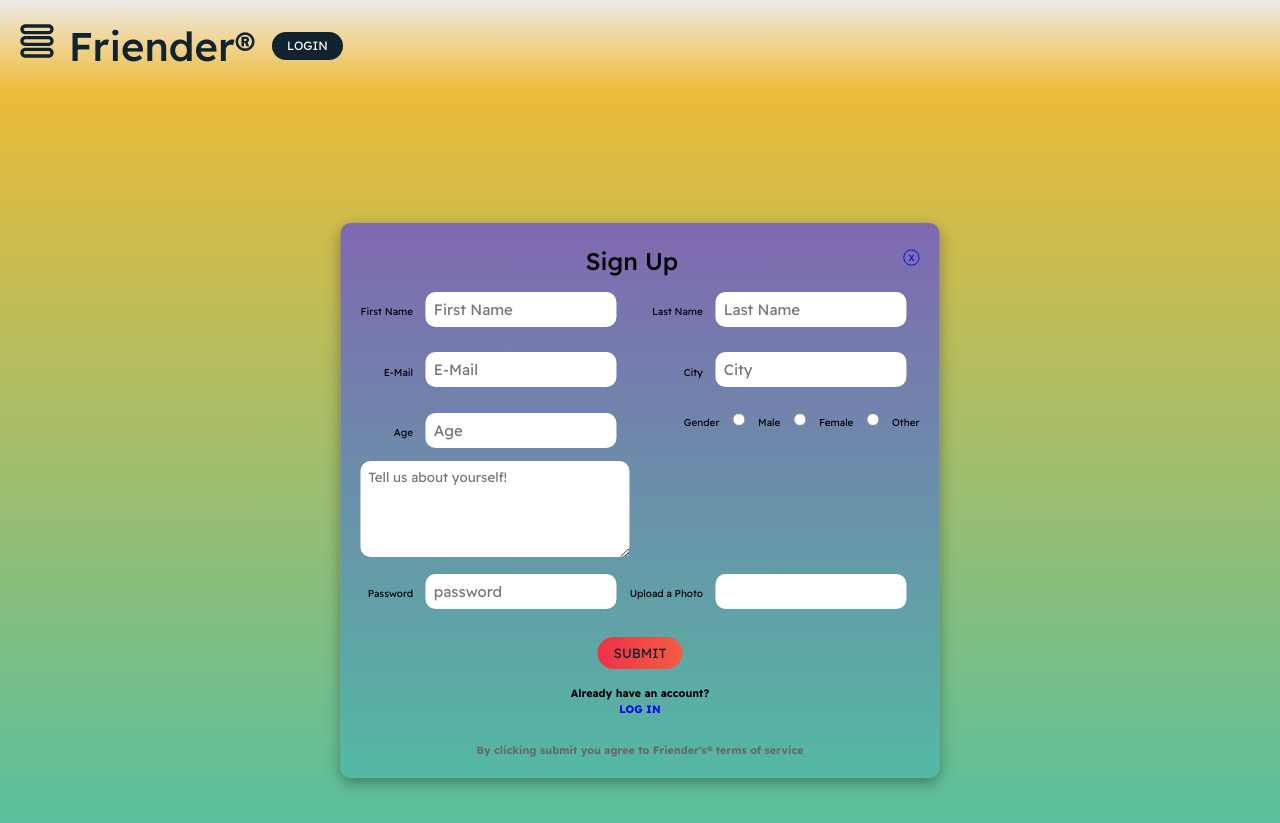
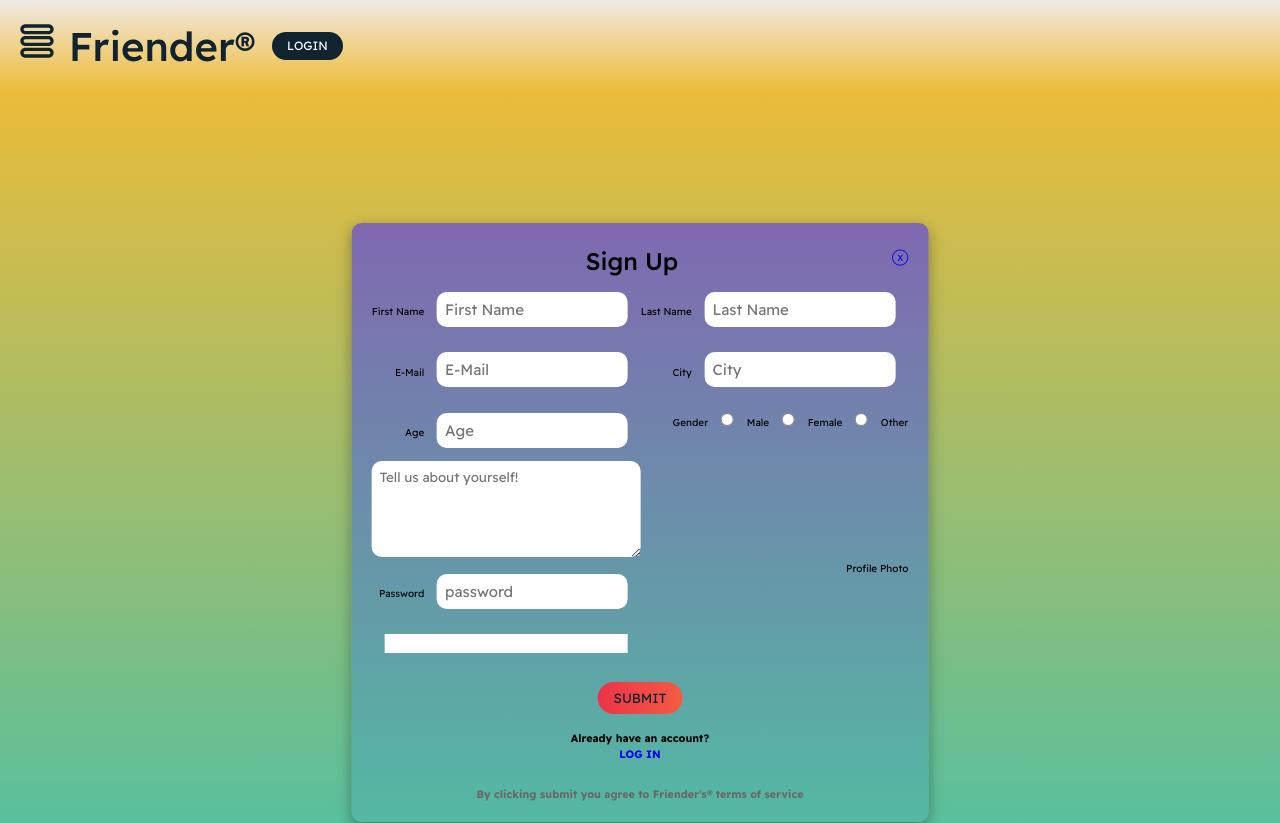
Before and after one commit to samanthajrexroat/Friender, a React (Create React App) app in the folder client/: page /SignUp in a window 1280 px wide. Shown: the top 823 px of the page. Built offline with nearby package versions, Linux system fonts and the light colour scheme; the HTML template or start-up script is replaced by a standard one.

Commit message:
working on profile photo

```diff
--- a/client/src/components/Modal/SignUp.js
+++ b/client/src/components/Modal/SignUp.js
@@ -221,7 +221,7 @@ const SignUp = () => {
                     onChange={handleChange}
                   />
                 </label> */}
-                <label>
+                {/* <label>
                   Upload a Photo
                   <input
                     className="rounded-input"
@@ -233,9 +233,31 @@ const SignUp = () => {
                     // required={true}
                   />
                   <div className="photo-container">
-                      {formData.url && <img src={formData.url} alt="profile pic" />}
+                       <img src={formData.url} alt="profile pic" />
                   </div>
-                </label>
+                </label> */}
+
+
+                <label htmlFor="url">Profile Photo</label>
+                        <input
+                            type="url"
+                            name="url"
+                            id="url"
+                            onChange={handleChange}
+                            required={true}
+                        />
+                        <div className="photo-container">
+                            {formData.url && <img src={formData.url} alt="profile pic preview"/>}
+                        </div>
+
+
+
+
+
+
+
+
+
               </div>
               {/* <Link to="/Profile"> */}
               <button className="secondary-btn" type="submit">
--- a/client/src/pages/Profile/Profile.js
+++ b/client/src/pages/Profile/Profile.js
@@ -43,16 +43,19 @@ const Profile = () => {
   return (
     <div className="profileBackground">
       <div className="profileContainer">
-
         <Search />
 
         <div className="profileCard">
           <h2>{user.firstName}</h2>
-          <div className="profileImage">
-            {/* <div className="image">
-                  <img src={photo} alt={firstName} className="profileImage" />
-                </div> */}
-          </div>
+
+
+          <div className="profile">
+                <div className="img-container">
+                    <img src={user.url} alt={"photo of " + user.first_name}/>
+                </div>
+            </div>
+
+
           <h4>{user.city}</h4>
           {/* <h5>{gender}</h5> */}
           <h5>{user.age}</h5>
```
